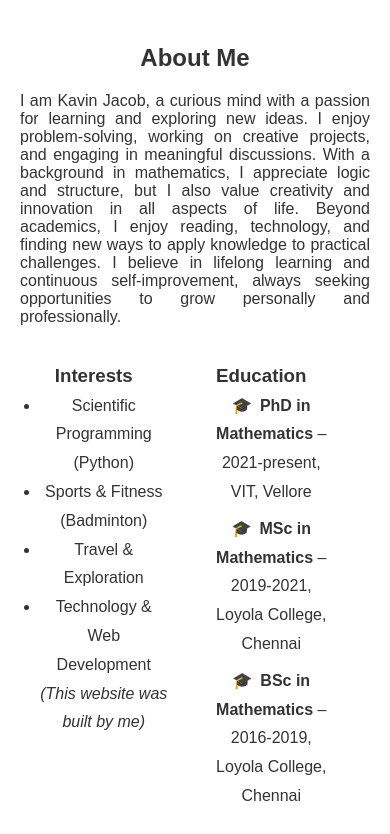
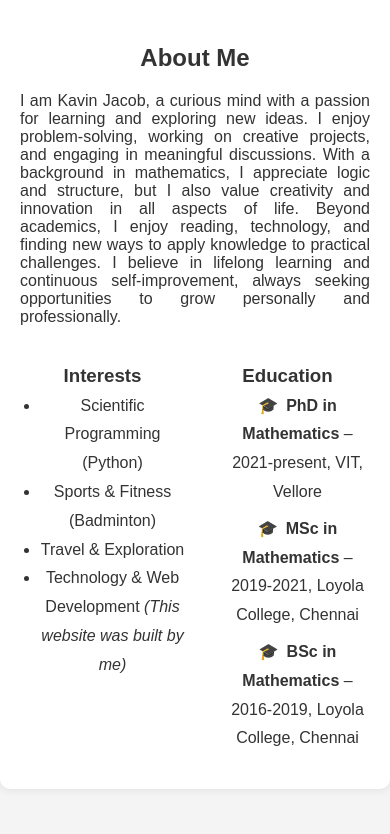
Before and after one commit to KavinJacob/My-website, a plain HTML site: page index.html in a window 390 px wide. Shown: the part 667-1501 px from the top of the page. After the commit the page ends 1476 px from the top, so only its background shows below. Drawn offline with Linux system fonts and the light colour scheme; a script that the page names is missing.

Commit message:
Update index.html

```diff
--- a/index.html
+++ b/index.html
@@ -179,6 +179,7 @@
     justify-content: center;
     gap: 40px;
     padding: 20px;
+    flex-wrap: nowrap; /* Prevents wrapping */
 }
 
 /* Mobile Optimization */
@@ -187,10 +188,11 @@
         flex-direction: column;
         text-align: center;
         gap: 20px;
+        flex-wrap: nowrap; /* Prevents elements from going into two lines */
     }
 
     #home div {
-        max-width: 90%;
+        max-width: 100%; /* Ensures content takes full width */
     }
 
     /* Ensure lists and text align properly */
@@ -199,7 +201,7 @@
     }
 
     .interests, .education {
-        flex-direction: column;
+        display: block; /* Avoids unexpected wrapping */
         text-align: center;
     }
 
```
